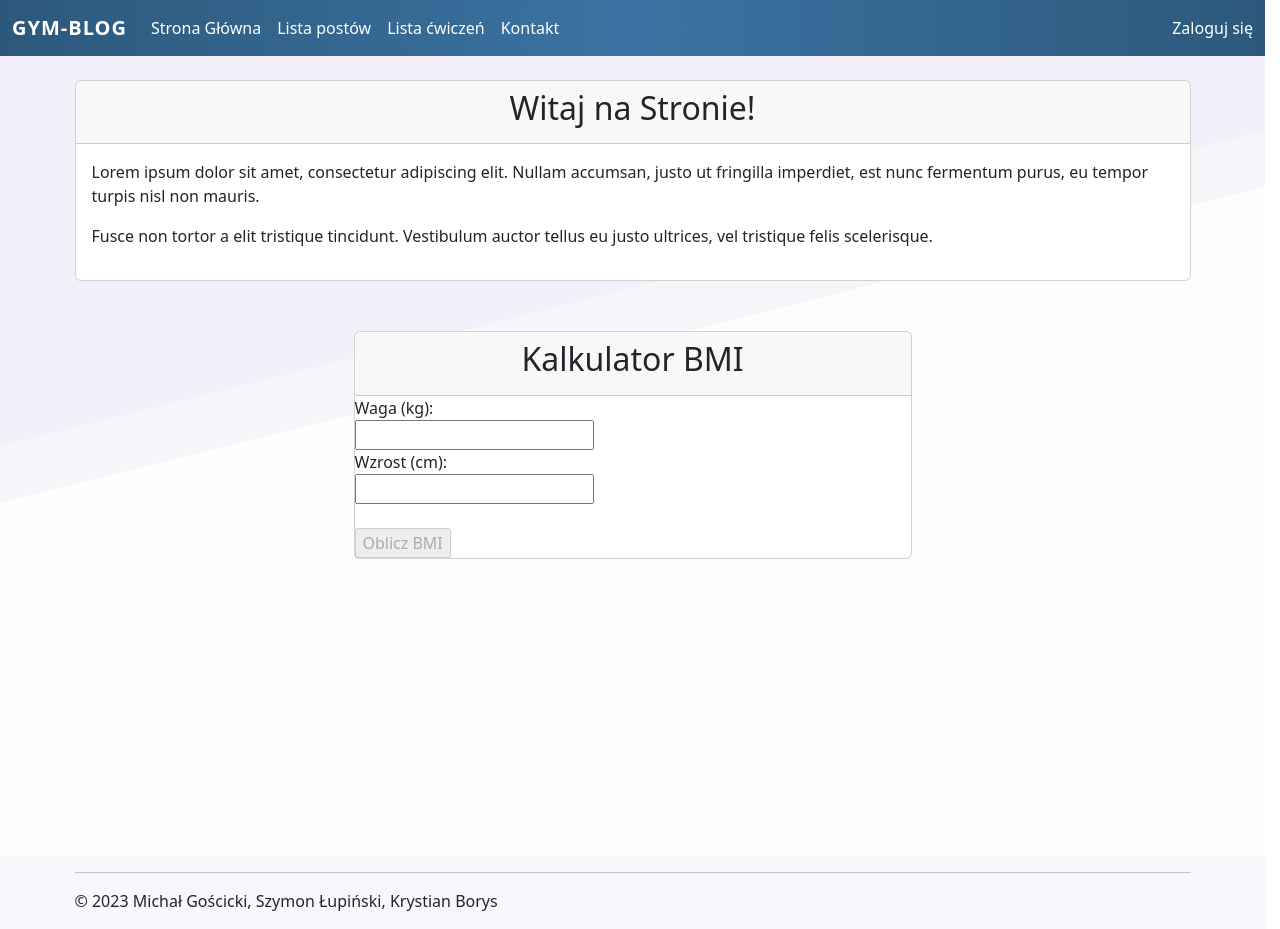
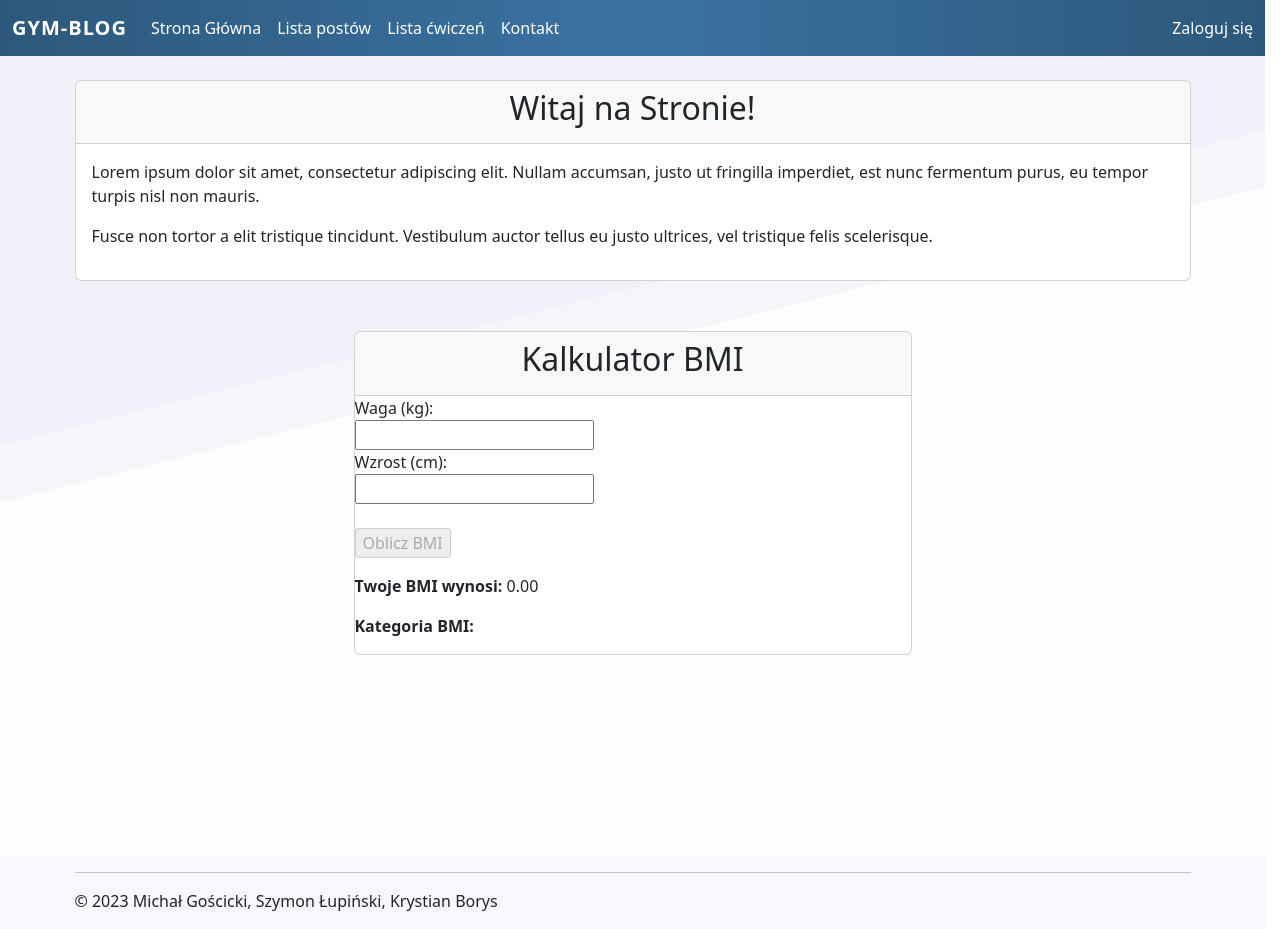
Before and after one commit to borkry/Gym-Blog-Angular-App, an Angular app: page /home in a window 1280 px wide. Built offline with nearby package versions, Linux system fonts and the light colour scheme.

Commit message:
Improved bootstrap styles for other forms

```diff
--- a/src/app/home/home.component.html
+++ b/src/app/home/home.component.html
@@ -38,7 +38,7 @@
       <input [disabled]="!form4bmi.valid" type="submit" value="Oblicz BMI">
     </form>
 
-      <div class="result mt-3" *ngIf="bmi > 0">
+      <div class="result mt-3">
         <p><strong>Twoje BMI wynosi:</strong> {{ bmi.toFixed(2) }}</p>
         <p><strong>Kategoria BMI:</strong> {{ bmiCategory }}</p>
       </div>
```
